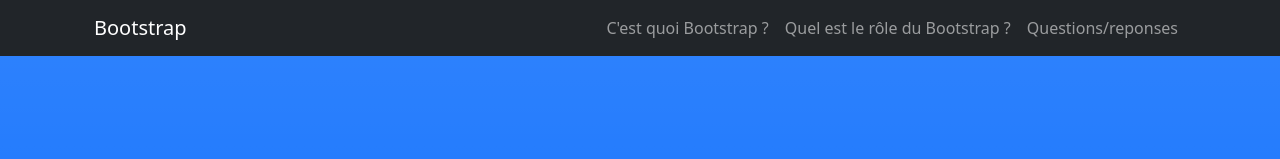
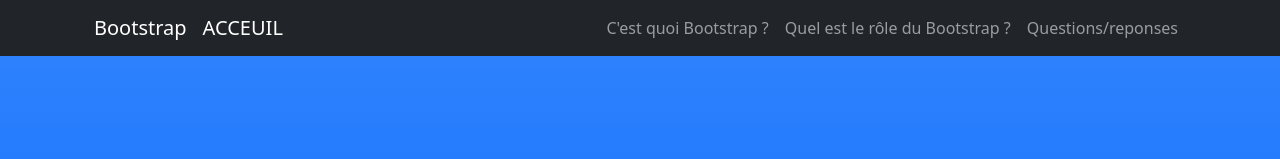
Before and after one commit to ZooM982/R-sum-, a plain HTML site: page BOOTSTRAP/index.html in a window 1280 px wide. Shown: the top 159 px of the page. Drawn offline with nearby package versions, Linux system fonts and the light colour scheme.

Commit message:
boutton acceuil

```diff
--- a/BOOTSTRAP/index.html
+++ b/BOOTSTRAP/index.html
@@ -17,6 +17,7 @@
         <nav class="navbar navbar-expand-lg navbar-dark bg-dark fixed-top" id="mainNav">
             <div class="container px-4">
                 <a class="navbar-brand" href="#page-top">Bootstrap</a>
+                <a class="navbar-brand" href="index.html">ACCEUIL</a>
                 <button class="navbar-toggler" type="button" data-bs-toggle="collapse" data-bs-target="#navbarResponsive" aria-controls="navbarResponsive" aria-expanded="false" aria-label="Toggle navigation"><span class="navbar-toggler-icon"></span></button>
                 <div class="collapse navbar-collapse" id="navbarResponsive">
                     <ul class="navbar-nav ms-auto">
```
Also changed, not shown: HTML_CSS/index.html (+1 -0 lines).
